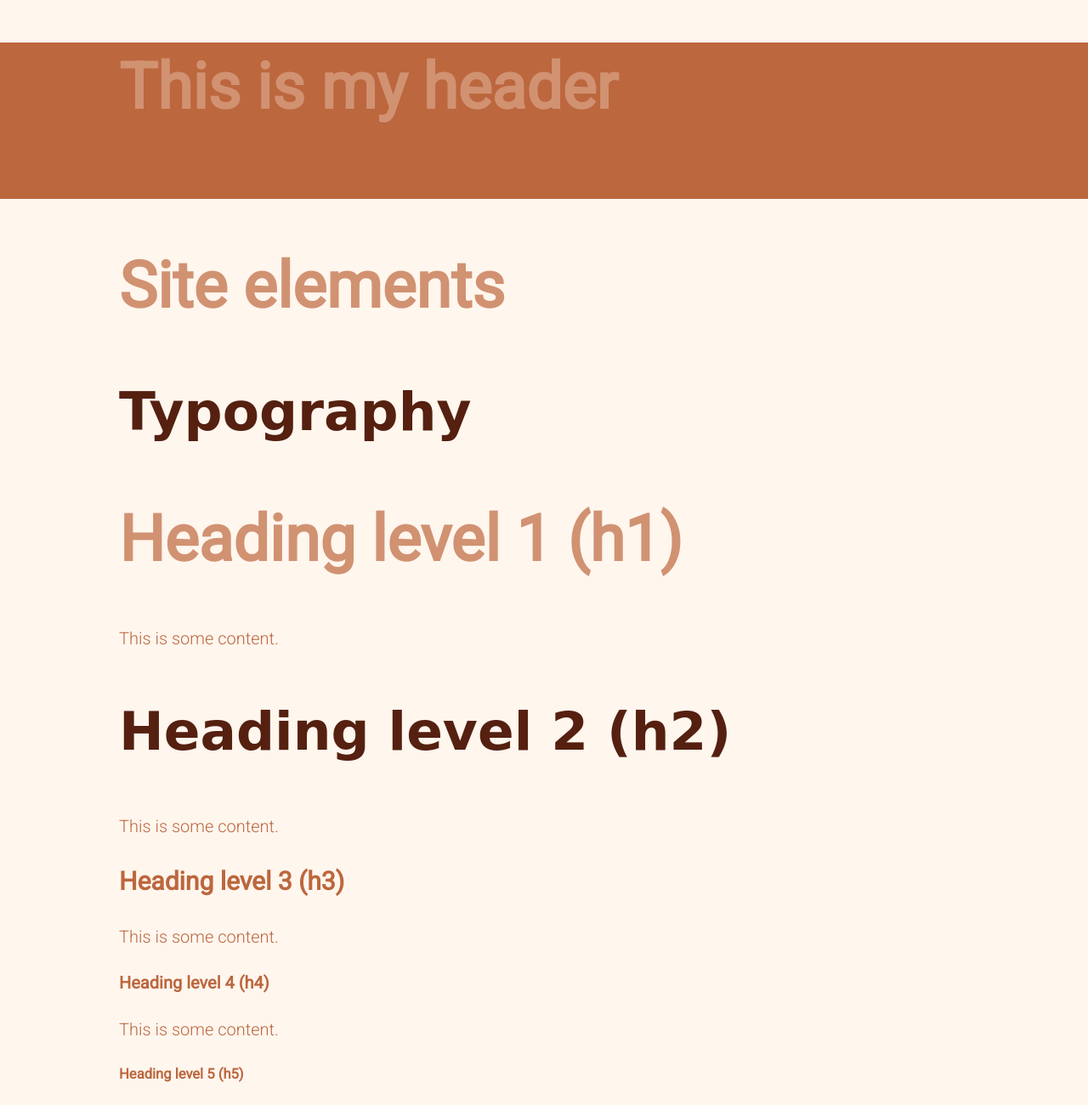
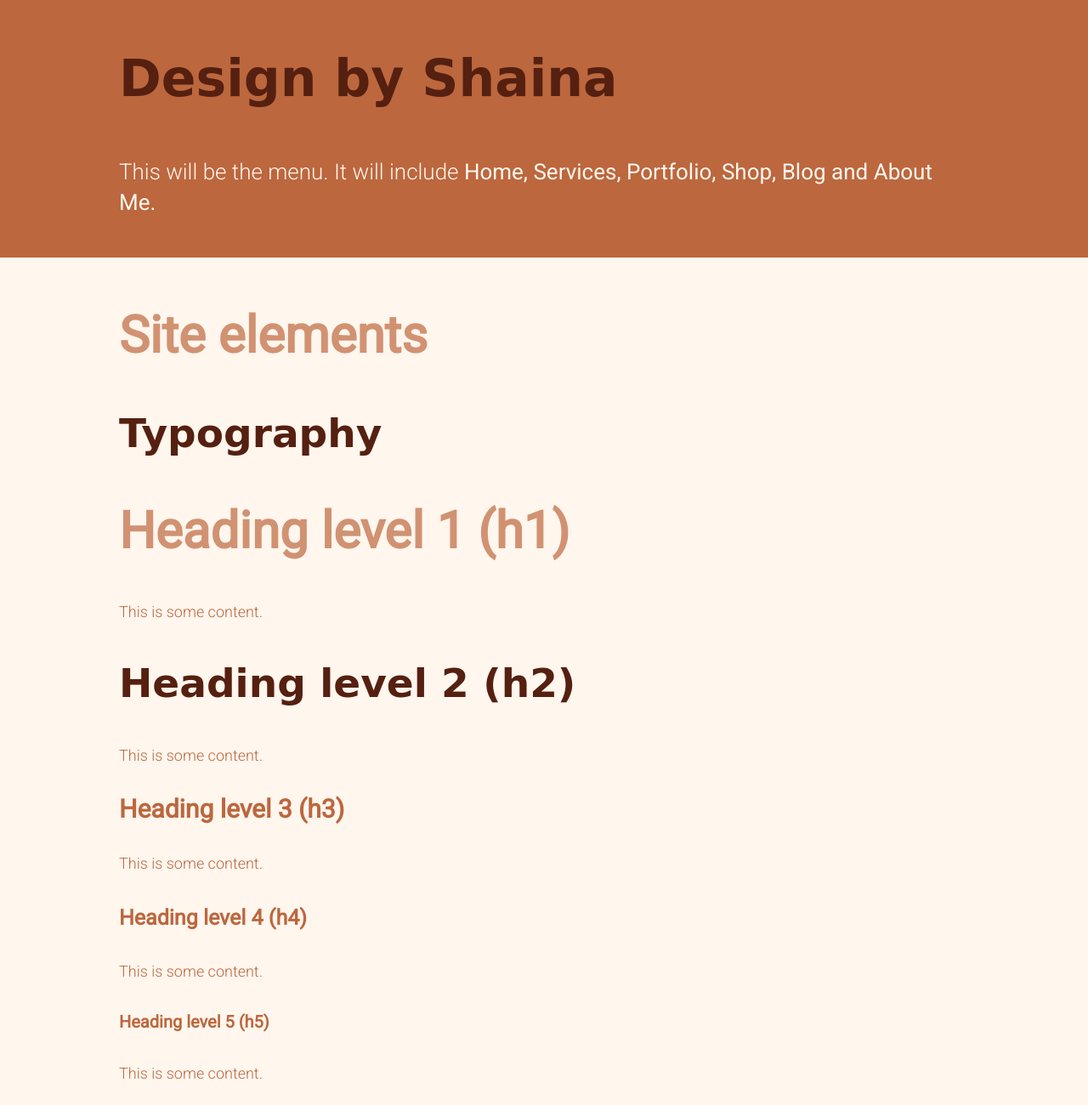
Before and after one commit to skyemoff/WD-assessment-trial1, a plain HTML site: page index.html in a window 1280 px wide. Shown: the top 1300 px of the page at 85% size. Drawn offline with Linux system fonts and the light colour scheme; a web font is replaced by a local one.

Commit message:
header and footer

```diff
--- a/index.html
+++ b/index.html
@@ -24,9 +24,9 @@
 
         <section class="content">
 
-        <h1>This is my header</h1>
+        <h2>Design by Shaina</h2>
 
-        <p> im excited</p>
+        <p> This will be the menu. It will include <strong>Home, Services, Portfolio, Shop, Blog and About Me.</strong> </p>
 
       </section>
 
@@ -416,7 +416,7 @@
 
           <section class="content">
 
-          <p> this is my footer</p>
+          <p> This is my footer. It will include a <strong>email address</strong> and links to <strong>social media.</strong></p>
 
         </section>
         </footer>
--- a/resources/css/style.css
+++ b/resources/css/style.css
@@ -11,6 +11,9 @@ body {
     font-size: 20px;
 
     line-height: 1.4;
+
+
+    box-sizing: border-box;
 }
 
 img {
@@ -19,13 +22,13 @@ img {
 /*-------------------------------- HEADINGS AND TYPE */
 
 h1 {
-    font-size: 75px;
+    font-size: 60px;
     color: #d19272;
 
 }
 
 h2{
-    font-size: 63px;
+    font-size: 47px;
     color: #552010;
     font-family: 'La Belle Aurore', cursive;
 
@@ -34,11 +37,19 @@ h2{
 h3{ font-size: 30px;
 }
 
+h4 {
+    font-size: 25px;
+}
+
+h5 {
+    font-size: 20px;
+}
 
 
 p {
     color: #bc673e;
     font-weight: 300;
+    font-size: 18px;
 
 }
 
@@ -58,6 +69,26 @@ p {
 header {
     background-color: #bc673e;
 
+    margin-bottom: 50px;
+
+    padding-top: 50px;
+    padding-bottom: 20px;
+
+ /* the header will be half as thick once I can combine the name and menu on the same line. But ive set the padding and margins to how I want them.*/
+
+}
+
+header h2 {
+    margin-top: 0px;
+
+    font-size: 60px;
+
+}
+
+header p {
+    color: #fff6ee;
+    font-weight: 300;
+    font-size: 26px;
 
 }
 /*-------------------------------- NAVIGATION */
@@ -66,5 +97,19 @@ header {
 footer {
     background-color: #bc673e;
 
+    padding-top: 40px;
+    padding-bottom: 40px;
+
+    margin-top: 80px;
+
+
+}
+
+footer p {
+    font-weight: 400;
+
+    margin-top: 0px;
+    margin-bottom: 0px;
+    color: #fff6ee
 }
 /*-------------------------------- MODULES */
```
